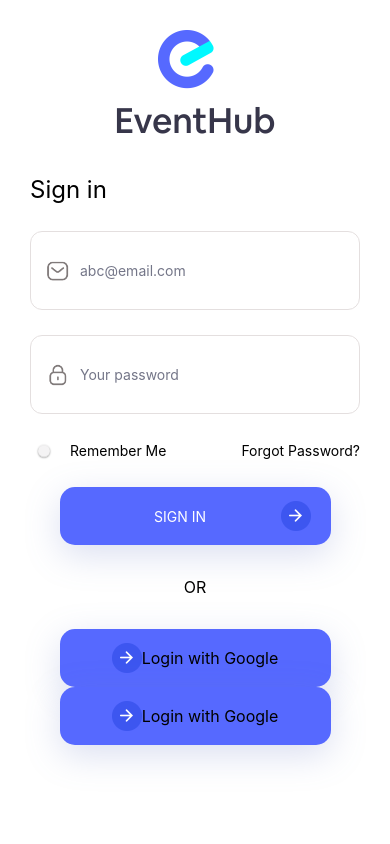
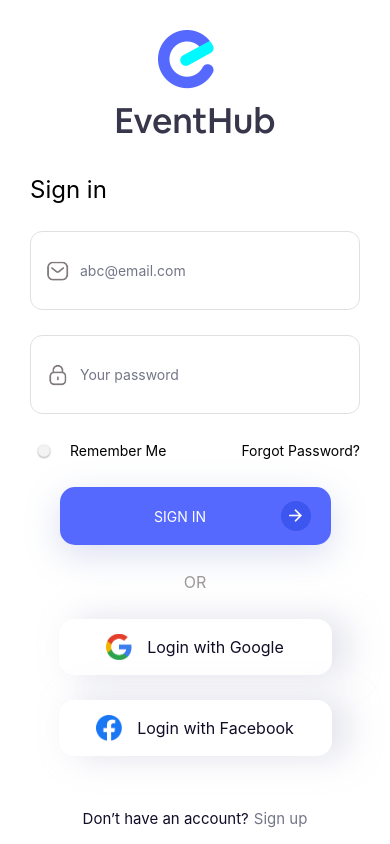
Before and after one commit to Moro-Afriyie/Events-ticket-application, a React Native app: screen / in a window 390 px wide. Built offline with nearby package versions, Linux system fonts and the light colour scheme.

Commit message:
feat:create the sign in page

```diff
--- a/src/screens/signIn/SignIn.tsx
+++ b/src/screens/signIn/SignIn.tsx
@@ -66,9 +66,10 @@
           <Text
             style={{
               textAlign: 'center',
-              marginVertical: 25,
+              marginVertical: 20,
               fontSize: 16,
               lineHeight: 34,
+              color: '#9D9898',
             }}>
             OR
           </Text>
@@ -77,7 +78,7 @@
               <View style={[styles.socialLoginButton, styles.shadowProp]}>
                 <Image
                   style={styles.socialImage}
-                  source={require('../../assets/forwardArrow.png')}
+                  source={require('../../assets/google.png')}
                 />
                 <Text style={styles.socialText}>Login with Google</Text>
               </View>
@@ -86,11 +87,20 @@
               <View style={[styles.socialLoginButton, styles.shadowProp]}>
                 <Image
                   style={styles.socialImage}
-                  source={require('../../assets/forwardArrow.png')}
+                  source={require('../../assets/facebook.png')}
                 />
-                <Text style={styles.socialText}>Login with Google</Text>
+                <Text style={styles.socialText}>Login with Facebook</Text>
               </View>
             </TouchableWithoutFeedback>
+          </View>
+          <View style={styles.footer}>
+            <Text style={[styles.footerText, {color: '#120D26'}]}>
+              Don’t have an account?
+            </Text>
+            <Text
+              style={[styles.footerText, {marginLeft: 5, color: '#747688'}]}>
+              Sign up
+            </Text>
           </View>
         </View>
       </ScrollView>
@@ -164,30 +174,43 @@
     alignItems: 'center',
   },
   socialLoginButton: {
-    width: 271,
-    height: 58,
-    backgroundColor: '#5669FF',
+    width: 273,
+    height: 56,
+    backgroundColor: '#ffffff',
     borderRadius: 15,
     display: 'flex',
     flexDirection: 'row',
     alignItems: 'center',
     justifyContent: 'center',
-    padding: 20,
+    marginBottom: 25,
   },
   socialText: {
     fontSize: 16,
     lineHeight: 25,
+    color: '#120D26',
   },
   socialImage: {
-    width: 30,
-    height: 30,
+    width: 26,
+    height: 26,
+    marginRight: 15,
   },
   shadowProp: {
-    shadowColor: '#6F7EC9',
-    shadowOffset: {width: 0, height: 10},
-    shadowOpacity: 0.25,
+    shadowColor: '#D3D4E2',
+    shadowOffset: {width: 15, height: 0},
+    shadowOpacity: 0.7,
     shadowRadius: 35,
     elevation: 10,
   },
+  footer: {
+    display: 'flex',
+    flexDirection: 'row',
+    alignItems: 'center',
+    justifyContent: 'center',
+    marginTop: 25,
+  },
+  footerText: {
+    fontSize: 15,
+    lineHeight: 25,
+  },
 });
 export default SignIn;
```
Also changed, not shown: src/assets/facebook.png (added), src/assets/google.png (added).
